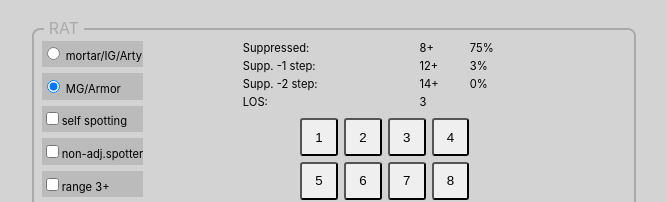
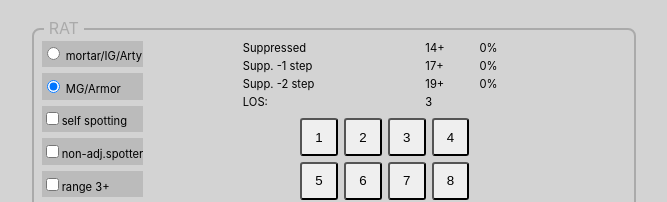
Before and after one commit to rzymek/red-winter-calc, a Preact app: page / in a window 1280 px wide. Shown: the part 600-802 px from the top of the page, without its empty margins (306-973 px from the left). Built offline with nearby package versions, Linux system fonts and the light colour scheme.

Commit message:
RAT probability

```diff
--- /dev/null
+++ b/src/redwinter/calc/rat.ts
@@ -0,0 +1,95 @@
+import {state} from "../../state.ts";
+import {pipe, sum} from "remeda";
+
+function numberOfInfantryCompanies(targetHex: number) {
+    return state.cs[targetHex].filter(it => it.type === 'infantry').length;
+}
+
+function isCenterHex(targetHex: number) {
+    return targetHex === 0;
+}
+
+function otherNationality(nationality: "finnish" | "soviet") {
+    return nationality === 'finnish' ? 'soviet' : 'finnish';
+}
+
+function ratTargetNationality(targetHex: number) {
+    if (isCenterHex(targetHex)) {
+        return state.combatDefenderNationality;
+    }
+    return otherNationality(state.combatDefenderNationality);
+}
+
+function frozenLake(targetHex: number) {
+    if (state.map[targetHex] === 'lake') {
+        return ratTargetNationality(targetHex) === 'finnish' ? +1 : +2;
+    }
+    return 0;
+}
+
+function indirectSelfSpotting() {
+    const {firer, modifiers} = state.rat;
+    if (modifiers.selfSpotting) {
+        if (firer === 'mortar') {
+            return +1;
+        } else if (firer === 'IG') {
+            return +2;
+        }
+    }
+    return 0;
+}
+
+function isIndirectFirer() {
+    const {firer} = state.rat;
+    const indirectFirer:typeof firer[] = ['mortar','IG','arty'];
+    return indirectFirer.includes(firer);
+}
+function nonAdjacentSpotter() {
+    const {modifiers} = state.rat;
+    if(modifiers.nonAdjacentSpotter) {
+        if(isIndirectFirer()) {
+            return -1;
+        }
+    }
+    return 0;
+}
+
+function dugIn(targetHex: number) {
+    if(state.dugIn[targetHex]) {
+        return isIndirectFirer() ? -1 : -2;
+    }
+    return 0;
+}
+
+function nightTurn() {
+    return 0; // TODO
+}
+
+function longRange() {
+    const {modifiers,firer} = state.rat;
+    if(modifiers.longRange) {
+        if(firer === 'MG') {
+            return -1;
+        }else if(firer === 'armored') {
+            return -2;
+        }
+    }
+    return 0;
+}
+
+export function ratDRM() {
+    const {targetHex} = state.rat;
+    if (targetHex === undefined) {
+        return 0;
+    }
+    return pipe([
+        state.rat.rs,
+        numberOfInfantryCompanies(targetHex),
+        frozenLake(targetHex),
+        indirectSelfSpotting(),
+        nonAdjacentSpotter(),
+        dugIn(targetHex),
+        nightTurn(),
+        longRange(),
+    ], sum());
+}
--- a/src/redwinter/ui/RAT.tsx
+++ b/src/redwinter/ui/RAT.tsx
@@ -5,6 +5,7 @@ import {range} from "../../generic/range.tsx";
 import {Button} from "../../ui/Button.tsx";
 import {state} from "../../state.ts";
 import {update} from "../../update.ts";
+import {ratDRM} from "../calc/rat.ts";
 
 function Checkbox(props: { value: keyof typeof state.rat.modifiers, children: string }) {
     const {modifiers} = state.rat;
@@ -16,7 +17,33 @@ function Checkbox(props: { value: keyof typeof state.rat.modifiers, children: st
     </label>
 }
 
+function probability2d6(need: number) {
+    if (need <= 2) return '100%';
+    if (need > 12) return '0%';
+
+    const totalOutcomes = 36;
+    let successfulOutcomes = 0;
+    for (let i = 1; i <= 6; i++) {
+        for (let j = 1; j <= 6; j++) {
+            if (i + j >= need) {
+                successfulOutcomes++;
+            }
+        }
+    }
+
+    return (Math.round((successfulOutcomes / totalOutcomes) * 1000) / 10) + '%';
+}
+
+function RATResult(props: { need: number, children: string }) {
+    return <tr>
+        <td>{props.children}</td>
+        <td>{props.need}+</td>
+        <td>{probability2d6(props.need)}</td>
+    </tr>
+}
+
 export function RAT() {
+    const drm = ratDRM();
     return <div style={{
         border: '2px solid #aaa',
         borderRadius: 8,
@@ -49,21 +76,9 @@ export function RAT() {
                 <Row>
                     <table style={{minWidth: '60%'}}>
                         <tbody>
-                        <tr>
-                            <td>Suppressed:</td>
-                            <td>8+</td>
-                            <td>75%</td>
-                        </tr>
-                        <tr>
-                            <td>Supp. -1 step:</td>
-                            <td>12+</td>
-                            <td>3%</td>
-                        </tr>
-                        <tr>
-                            <td>Supp. -2 step:</td>
-                            <td>14+</td>
-                            <td>0%</td>
-                        </tr>
+                        <RATResult need={14-drm}>Suppressed</RATResult>
+                        <RATResult need={17-drm}>Supp. -1 step</RATResult>
+                        <RATResult need={19-drm}>Supp. -2 step</RATResult>
                         <tr>
                             <td>LOS:</td>
                             <td colSpan={2}>3</td>
--- a/src/state.ts
+++ b/src/state.ts
@@ -21,6 +21,7 @@ export const state = {
     cs: range(0, totalHexes).map(_ => [] as CS[]),
     selectedTool: undefined as Tool,
     rat: {
+        firer: 'MG' as 'mortar' | 'IG' | 'armored' | 'infantry' | 'MG' | 'arty',
         modifiers: {
             direct: true,
             selfSpotting: false,
@@ -29,5 +30,6 @@ export const state = {
         },
         rs: 2,
         targetHex: undefined as number | undefined,
-    }
+    },
+    combatDefenderNationality: 'finnish' as 'finnish' | 'soviet'
 }
```
